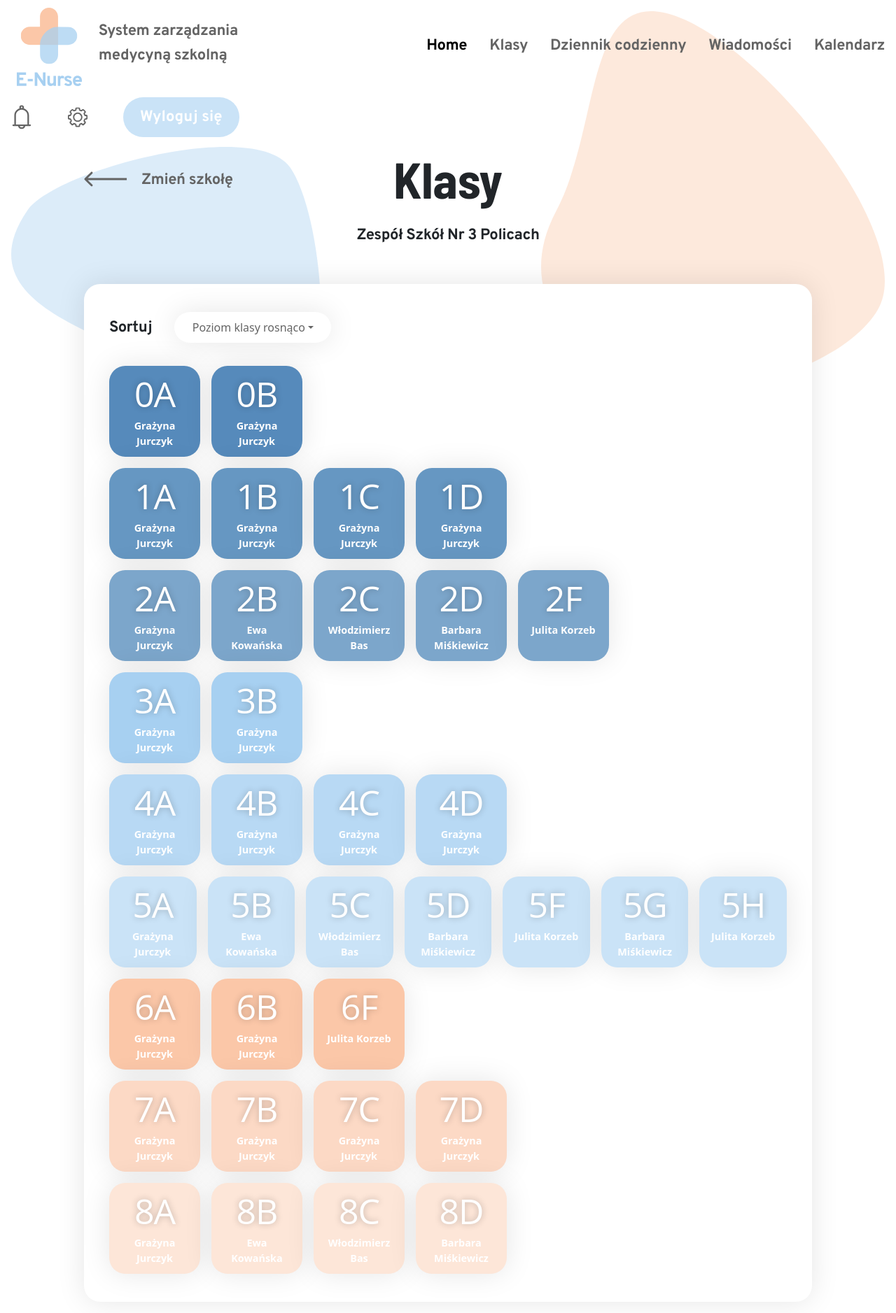
After one commit to kamilawk19/E-Nurse, a PHP site: page /front/classes.html in a window 1280 px wide. The commit adds this page. Shown: the whole page at 70% size. Run offline with PHP 8.4, Linux system fonts and the light colour scheme; some libraries are stand-ins or nearby versions.

Commit message:
Nowy html (classes.html), update css

```diff
--- a/front/choose_school.html
+++ b/front/choose_school.html
@@ -26,14 +26,13 @@
         <img class="img-fluid peach_vector" src="images/peach_vector.svg">
         <img class="img-fluid blue_vector" src="images/blue_vector.svg">
 
-        <div class="col-md-4 offset-md-4 background__container">
+        <div class="col-md-6 offset-md-3 background__container">
             <div class="col-md-10 offset-md-1 choose_school_container">
                 <h2>Wybierz placówkę szkolną</h2>
 
                 <ul class="schools__list">
                     <li>Zespół Szkół Nr 3 w Policach</li>
                 </ul>
-                <input class="btn-peach--filled" type="submit" value="Wybierz">
             </div>
 
         </div>
--- /dev/null
+++ b/front/classes.html
@@ -0,0 +1,244 @@
+<html lang="pl">
+<head>
+    <meta charset="utf-8" />
+    <meta http-equiv="X-UA-Compatible" content="IE=edge,chrome=1" />
+    <title>Strona główna E-Nurse</title>
+
+    <link href="https://cdn.jsdelivr.net/npm/bootstrap@5.1.3/dist/css/bootstrap.min.css" rel="stylesheet" integrity="sha384-1BmE4kWBq78iYhFldvKuhfTAU6auU8tT94WrHftjDbrCEXSU1oBoqyl2QvZ6jIW3" crossorigin="anonymous">
+    <link rel="stylesheet" href="style.css">
+
+</head>
+
+
+<body>
+    <nav class="navbar">
+
+        <div class="navbar-brand navbar__heading">
+            <img src="images/logo.svg" alt="E-Nurse logo" />
+            <div class="subtitle">
+                <h3>System zarządzania</h3>
+                <h3>medycyną szkolną</h3>
+            </div>
+        </div>
+
+        <ul class="navbar__list">
+            <li class="navbar__list-item navbar__list-item-current">
+                <a href="main.html"><h3>Home</h3></a>
+            </li>
+            <li class="navbar__list-item">
+                <a href="classes.html"><h3>Klasy</h3></a>
+            </li>
+            <li class="navbar__list-item">
+                <a href="journal.html"><h3>Dziennik codzienny</h3></a>
+            </li>
+            <li class="navbar__list-item">
+                <a href="messages.html"><h3>Wiadomości</h3></a>
+            </li>
+            </li>
+            <li class="navbar__list-item">
+            <a href="calendar.html"><h3>Kalendarz</h3></a>
+            </li>
+        </ul>
+
+        <div class="navbar__buttons-container">
+            <a class="" href="notifications.html"><img class="notiffication_img img-fluid" src="images/notification.svg"></a>
+            <a class="" href="setting.html"><img class="setting_img img-fluid" src="images/setting.svg"></a>
+            <a class="btn-blue--filled" href="#">Wyloguj się</a>
+        </div>
+    </nav>
+
+    <div class="container">
+
+        <header>
+            <a class="col-md-3 offset-md-1 btn-back" href="choose_school.html"><img src="images/Arrow.svg"><h3>Zmień szkołę</h3></a>
+            <div class="col-md-4">
+                <h1 class="">Klasy</h1>
+                <h3 class="col-md-12">Zespół Szkół Nr 3 Policach</h3>
+            </div>
+        </header>
+
+        <div class="row col-md-10 offset-md-1 background__container classes">
+            <div class="sort_filtr">
+                <h3>Sortuj</h3>
+                <div class="dropdown">
+                    <button class="dropdown-toggle btn-white" type="button" data-toggle="dropdown">Poziom klasy rosnąco</button>
+                    <div class="dropdown-menu">
+                      <a class="dropdown-item" href="#">Poziom klasy rosnąco</a>
+                      <a class="dropdown-item" href="#">Poziom klasy malejąco</a>
+                    </div>
+                </div>
+            </div>
+
+            <div class="">
+                <div class="level">
+                    <div class="class" id="class_0">
+                        <h6>0A</h6>
+                        <p class="teacher">Grażyna Jurczyk</p>
+                    </div>
+                    <div class="class" id="class_0">
+                        <h6>0B</h6>
+                        <p class="teacher">Grażyna Jurczyk</p>
+                    </div>
+                </div>
+                <div class="level">
+                    <div class="class" id="class_1">
+                        <h6>1A</h6>
+                        <p class="teacher">Grażyna Jurczyk</p>
+                    </div>
+                    <div class="class" id="class_1">
+                        <h6>1B</h6>
+                        <p class="teacher">Grażyna Jurczyk</p>
+                    </div>
+                    <div class="class" id="class_1">
+                        <h6>1C</h6>
+                        <p class="teacher">Grażyna Jurczyk</p>
+                    </div>
+                    <div class="class" id="class_1">
+                        <h6>1D</h6>
+                        <p class="teacher">Grażyna Jurczyk</p>
+                    </div>
+                </div>
+                <div class="level">
+                    <div class="class" id="class_2">
+                        <h6>2A</h6>
+                        <p class="teacher">Grażyna Jurczyk</p>
+                    </div>
+                    <div class="class" id="class_2">
+                        <h6>2B</h6>
+                        <p class="teacher">Ewa Kowańska</p>
+                    </div>
+                    <div class="class" id="class_2">
+                        <h6>2C</h6>
+                        <p class="teacher">Włodzimierz Bas</p>
+                    </div>
+                    <div class="class" id="class_2">
+                        <h6>2D</h6>
+                        <p class="teacher">Barbara Miśkiewicz</p>
+                    </div>
+                    <div class="class" id="class_2">
+                        <h6>2F</h6>
+                        <p class="teacher">Julita Korzeb</p>
+                    </div>
+                </div>
+                <div class="level">
+                    <div class="class" id="class_3">
+                        <h6>3A</h6>
+                        <p class="teacher">Grażyna Jurczyk</p>
+                    </div>
+                    <div class="class" id="class_3">
+                        <h6>3B</h6>
+                        <p class="teacher">Grażyna Jurczyk</p>
+                    </div>
+                </div>
+                <div class="level">
+                    <div class="class" id="class_4">
+                        <h6>4A</h6>
+                        <p class="teacher">Grażyna Jurczyk</p>
+                    </div>
+                    <div class="class" id="class_4">
+                        <h6>4B</h6>
+                        <p class="teacher">Grażyna Jurczyk</p>
+                    </div>
+                    <div class="class" id="class_4">
+                        <h6>4C</h6>
+                        <p class="teacher">Grażyna Jurczyk</p>
+                    </div>
+                    <div class="class" id="class_4">
+                        <h6>4D</h6>
+                        <p class="teacher">Grażyna Jurczyk</p>
+                    </div>
+                </div>
+                <div class="level">
+                    <div class="class" id="class_5">
+                        <h6>5A</h6>
+                        <p class="teacher">Grażyna Jurczyk</p>
+                    </div>
+                    <div class="class" id="class_5">
+                        <h6>5B</h6>
+                        <p class="teacher">Ewa Kowańska</p>
+                    </div>
+                    <div class="class" id="class_5">
+                        <h6>5C</h6>
+                        <p class="teacher">Włodzimierz Bas</p>
+                    </div>
+                    <div class="class" id="class_5">
+                        <h6>5D</h6>
+                        <p class="teacher">Barbara Miśkiewicz</p>
+                    </div>
+                    <div class="class" id="class_5">
+                        <h6>5F</h6>
+                        <p class="teacher">Julita Korzeb</p>
+                    </div>
+                    <div class="class" id="class_5">
+                        <h6>5G</h6>
+                        <p class="teacher">Barbara Miśkiewicz</p>
+                    </div>
+                    <div class="class" id="class_5">
+                        <h6>5H</h6>
+                        <p class="teacher">Julita Korzeb</p>
+                    </div>
+                </div>
+                <div class="level">
+                    <div class="class" id="class_6">
+                        <h6>6A</h6>
+                        <p class="teacher">Grażyna Jurczyk</p>
+                    </div>
+                    <div class="class" id="class_6">
+                        <h6>6B</h6>
+                        <p class="teacher">Grażyna Jurczyk</p>
+                    </div>
+                    <div class="class" id="class_6">
+                        <h6>6F</h6>
+                        <p class="teacher">Julita Korzeb</p>
+                    </div>
+                </div>
+                <div class="level">
+                    <div class="class" id="class_7">
+                        <h6>7A</h6>
+                        <p class="teacher">Grażyna Jurczyk</p>
+                    </div>
+                    <div class="class" id="class_7">
+                        <h6>7B</h6>
+                        <p class="teacher">Grażyna Jurczyk</p>
+                    </div>
+                    <div class="class" id="class_7">
+                        <h6>7C</h6>
+                        <p class="teacher">Grażyna Jurczyk</p>
+                    </div>
+                    <div class="class" id="class_7">
+                        <h6>7D</h6>
+                        <p class="teacher">Grażyna Jurczyk</p>
+                    </div>
+                </div>
+                <div class="level">
+                    <div class="class" id="class_8">
+                        <h6>8A</h6>
+                        <p class="teacher">Grażyna Jurczyk</p>
+                    </div>
+                    <div class="class" id="class_8">
+                        <h6>8B</h6>
+                        <p class="teacher">Ewa Kowańska</p>
+                    </div>
+                    <div class="class" id="class_8">
+                        <h6>8C</h6>
+                        <p class="teacher">Włodzimierz Bas</p>
+                    </div>
+                    <div class="class" id="class_8">
+                        <h6>8D</h6>
+                        <p class="teacher">Barbara Miśkiewicz</p>
+                    </div>
+                    </div>
+                </div>
+            </div>
+        </div>
+
+
+        <img class="img-fluid peach_vector-main" src="images/peach_vector.svg">
+        <img class="img-fluid blue_vector-main" src="images/blue_vector.svg">
+    </div>
+
+    <script src="https://cdn.jsdelivr.net/npm/@popperjs/core@2.10.2/dist/umd/popper.min.js" integrity="sha384-7+zCNj/IqJ95wo16oMtfsKbZ9ccEh31eOz1HGyDuCQ6wgnyJNSYdrPa03rtR1zdB" crossorigin="anonymous"></script>
+    <script src="https://cdn.jsdelivr.net/npm/bootstrap@5.1.3/dist/js/bootstrap.min.js" integrity="sha384-QJHtvGhmr9XOIpI6YVutG+2QOK9T+ZnN4kzFN1RtK3zEFEIsxhlmWl5/YESvpZ13" crossorigin="anonymous"></script>
+
+</body>
+</html>
--- a/front/style.css
+++ b/front/style.css
@@ -46,6 +46,18 @@ h5{
     line-height: 95px;
     text-align: center;
     letter-spacing: -0.02em;
+    text-shadow: 0px 0px 10px rgba(0, 0, 0, 0.25);
+}
+
+h6{
+    font-family: Open Sans;
+    font-style: normal;
+    font-weight: normal;
+    font-size: 50px;
+    line-height: 70px;
+    text-align: center;
+    letter-spacing: -0.02em;
+    margin: 0;
     text-shadow: 0px 0px 10px rgba(0, 0, 0, 0.25);
 }
 
@@ -120,6 +132,16 @@ a:hover{
     background: #B8D9F4;
 }
 
+.btn-white{
+    height: 2.75rem;
+    width: 14rem;
+    box-shadow: 0px 0px 40px rgba(0, 0, 0, 0.1);
+    border: none;
+    border-radius: 23px;
+    background-color: white;
+    color: #646464;
+}
+
 .btn-back{
     display: flex;
     color: #646464;
@@ -182,14 +204,12 @@ a:hover{
     background-color: white;
 }
 .form{
-    padding: 10vh 0;
+    padding: 8vh 0;
     text-align: center;
 }
 .form h1{
-    padding-bottom: 3.25rem;
-}
-.form h3{
-    padding-bottom: 3.625rem;
+    font-size: 4rem;
+    padding-bottom: 1.5rem;
 }
 .form a{
     padding-bottom: 2.625rem;
@@ -252,7 +272,7 @@ a:hover{
 .update img{
     padding-left: 3vw;
     padding-bottom: 0.5rem;
-    max-height: 35rem;
+    max-height: 30rem;
 }
 
 /* Reset password */
@@ -388,3 +408,62 @@ header h3{
 .teacher{
     font-weight: bold;
 }
+
+/* Classes */
+.classes{
+    padding: 1.5rem;
+}
+.sort_filtr{
+    display:flex;
+    margin: 1rem 0;
+    gap: 2rem;
+}
+.sort_filtr h3{
+    margin-top: 0.6rem;
+}
+.level{
+    display: flex;
+    margin: 1rem 0;
+    gap: 1rem;
+}
+.class{
+    width: 8.125rem;
+    height: 8.125rem;
+    padding: 0.35rem;
+    color: white;
+    text-align: center;
+    box-shadow: 0px 0px 40px rgba(0, 0, 0, 0.1);
+    border-radius: 23px;
+}
+.class p{
+    font-size: 0.9rem;
+    margin-bottom: 0.4vw;
+    padding: 0 0.5rem;
+}
+#class_0{
+    background-color: #568ABB;
+}
+#class_1{
+    background-color: #6697c2;
+}
+#class_2{
+    background-color: #7CA6CB;
+}
+#class_3{
+    background-color: #A7D0F1;
+}
+#class_4{
+    background-color: #B8D9F4;
+}
+#class_5{
+    background-color: #CAE3F7;
+}
+#class_6{
+    background-color: #FBC7A8;
+}
+#class_7{
+    background-color: #FCD9C5;
+}
+#class_8{
+    background-color: #FDE6D8;
+}
```
